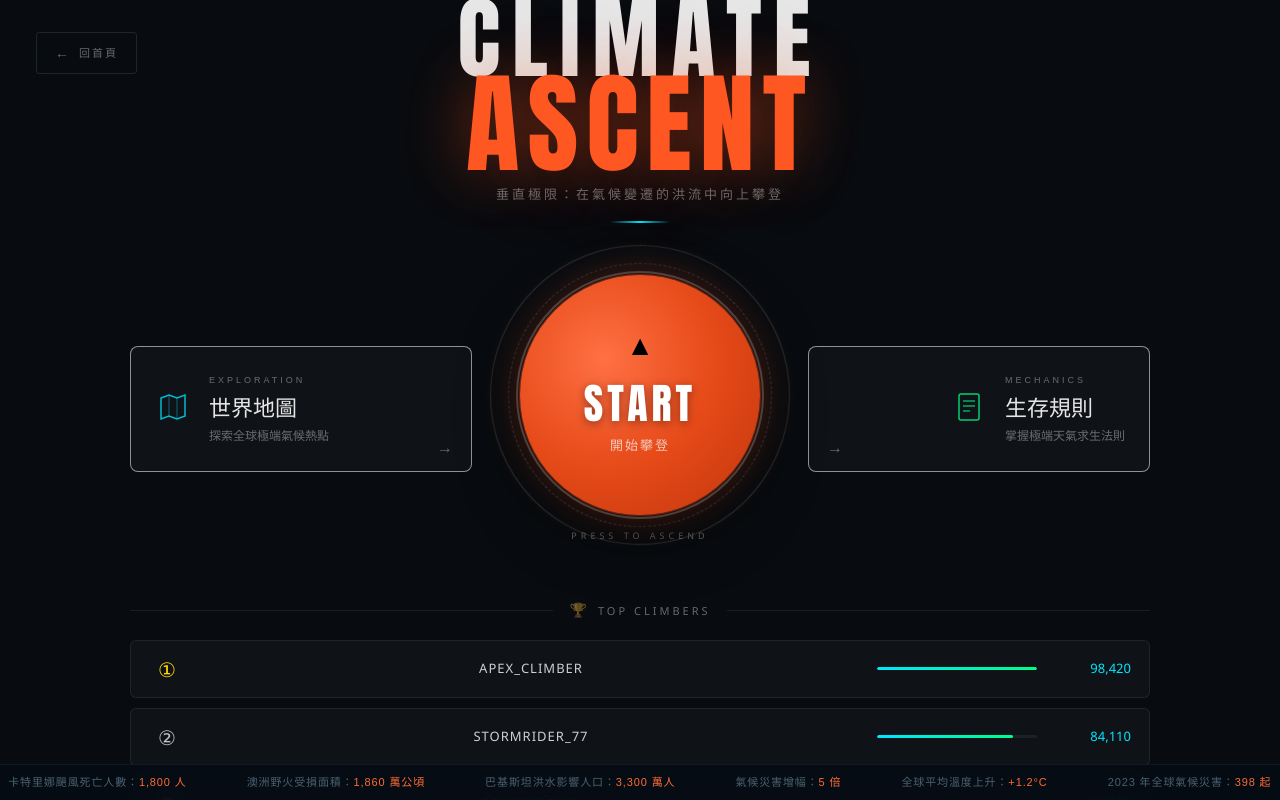
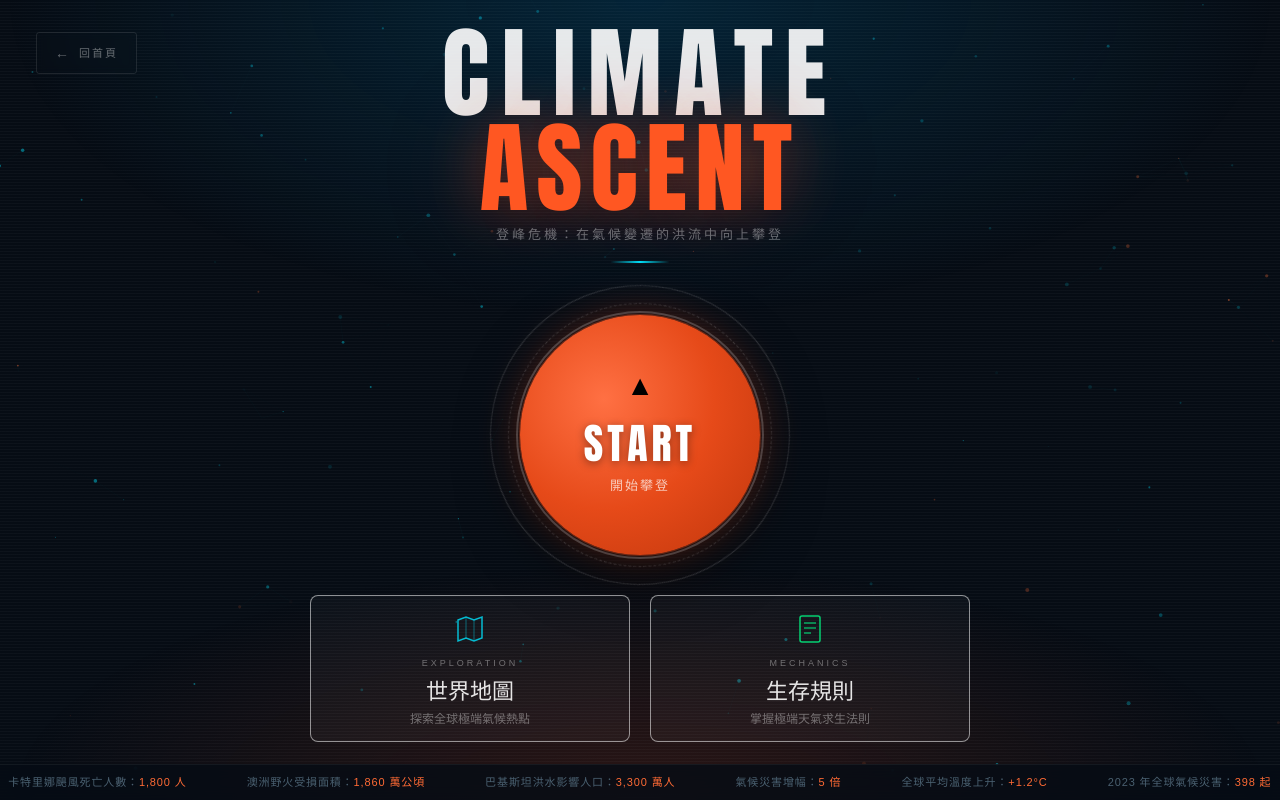
Before and after one commit to yichen-bear/extreme_weather, a Vue app in the folder frontend/: page /gamehome in a window 1280 px wide. Built offline with nearby package versions, Linux system fonts and the light colour scheme.

Commit message:
change homepage button style

```diff
--- a/frontend/src/views/GameHome.vue
+++ b/frontend/src/views/GameHome.vue
@@ -12,15 +12,30 @@
           <span class="title-climate">CLIMATE</span>
           <span class="title-ascent">ASCENT</span>
         </h1>
-        <p class="game-subtitle">垂直極限：在氣候變遷的洪流中向上攀登</p>
+        <p class="game-subtitle">登峰危機：在氣候變遷的洪流中向上攀登</p>
         <div class="title-underline"></div>
       </header>
+
+
+      <!-- Central Start Button -->
+      <div class="center-col">
+        <button class="start-btn" @click="startGame">
+          <div class="orbit orbit-1"></div>
+          <div class="orbit orbit-2"></div>
+          <div class="start-core">
+            <div class="start-icon">▲</div>
+            <span class="play-text">START</span>
+            <span class="play-sub">開始攀登</span>
+          </div>
+          <div class="start-ring"></div>
+        </button>
+      </div>
 
       <!-- Menu Grid -->
       <div class="menu-grid">
         <!-- World Map card -->
         <button
-          class="menu-card map-card"
+          class="menu-card"
           @click="currentSubView = 'map'"
           :class="{ active: currentSubView === 'map' }"
         >
@@ -43,23 +58,7 @@
               <p class="card-desc">探索全球極端氣候熱點</p>
             </div>
           </div>
-          <div class="card-tag">→</div>
         </button>
-
-        <!-- Central Start Button -->
-        <div class="center-col">
-          <button class="start-btn" @click="startGame">
-            <div class="orbit orbit-1"></div>
-            <div class="orbit orbit-2"></div>
-            <div class="start-core">
-              <div class="start-icon">▲</div>
-              <span class="play-text">START</span>
-              <span class="play-sub">開始攀登</span>
-            </div>
-            <div class="start-ring"></div>
-          </button>
-          <div class="start-hint">PRESS TO ASCEND</div>
-        </div>
 
         <!-- Rules card -->
         <button
@@ -69,11 +68,6 @@
         >
           <div class="card-glow rules-glow"></div>
           <div class="card-inner rules-inner">
-            <div class="card-text" style="text-align: left">
-              <span class="card-eyebrow">MECHANICS</span>
-              <h2 class="card-heading">生存規則</h2>
-              <p class="card-desc">掌握極端天氣求生法則</p>
-            </div>
             <div class="card-icon-wrap">
               <svg width="36" height="36" viewBox="0 0 36 36" fill="none">
                 <rect
@@ -90,8 +84,12 @@
                 <line x1="12" y1="22" x2="19" y2="22" stroke="currentColor" stroke-width="1.2" />
               </svg>
             </div>
+            <div class="card-text">
+              <span class="card-eyebrow">MECHANICS</span>
+              <h2 class="card-heading">生存規則</h2>
+              <p class="card-desc">掌握極端天氣求生法則</p>
+            </div>
           </div>
-          <div class="card-tag">→</div>
         </button>
       </div>
 
@@ -170,7 +168,7 @@ const startGame = () => {
 
   position: fixed;
   inset: 0;
-  background: var(--c-bg);
+  background: transparent;
   display: flex;
   align-items: center;
   justify-content: center;
@@ -183,7 +181,7 @@ const startGame = () => {
 
 /* ===== HEADER ===== */
 .game-header {
-  margin-bottom: 52px;
+  margin-bottom: 30px;
 }
 .back-btn {
   position: absolute;
@@ -229,6 +227,7 @@ const startGame = () => {
 }
 
 .game-title {
+  padding-top: 30px;
   font-family: var(--font-disp);
   font-size: clamp(48px, 8vw, 90px);
   margin: 0;
@@ -238,12 +237,13 @@ const startGame = () => {
   align-items: center;
 }
 .title-climate {
-  font-size: 90px;
+  font-size: 100px;
   color: rgba(255, 255, 255, 0.9);
   letter-spacing: 12px;
+  margin-bottom: 10px;
 }
 .title-ascent {
-  font-size: 110px;
+  font-size: 100px;
   color: var(--c-warn);
   letter-spacing: 8px;
   text-shadow:
@@ -266,24 +266,38 @@ const startGame = () => {
 
 /* ===== MENU GRID ===== */
 .menu-grid {
-  display: grid;
-  grid-template-columns: 1fr 280px 1fr;
-  gap: 28px;
-  margin: 40px 0;
+  display: flex;
+  flex-wrap: nowrap;
+  justify-content: center;
+  grid-template-columns: minmax(150px, 1fr) auto minmax(150px, 1fr);
+  gap: 20px;
+  margin: 40px auto;
   align-items: center;
+  width: 100%;
+  max-width: 1200px;
 }
 
 /* ===== MENU CARDS ===== */
 .menu-card {
+  display: flex;
+  flex-direction: column;
+  justify-content: center;
+  align-items: center;
   position: relative;
   background: var(--c-surface);
   border: 1px solid rgba(255, 255, 255, 0.534);
   border-radius: 8px;
-  padding: 28px 24px;
+  padding: 15px 12px;
   cursor: pointer;
-  text-align: left;
+  text-align: center;
   overflow: hidden;
   transition: all 0.4s cubic-bezier(0.23, 1, 0.32, 1);
+  width: 100%;
+  max-width: 320px;
+  min-width: 120px;
+  min-height: 100px;
+  justify-self: center;
+  flex: 1;
 }
 .menu-card:hover,
 .menu-card.active {
@@ -310,11 +324,13 @@ const startGame = () => {
 
 .card-inner {
   display: flex;
+  flex-direction: column;
   align-items: center;
-  gap: 18px;
+  gap: 8px;
+  width: 100%;
 }
 .rules-inner {
-  flex-direction: row-reverse;
+  flex-direction: column;
 }
 
 .card-icon-wrap {
@@ -327,6 +343,7 @@ const startGame = () => {
 }
 .card-text {
   color: rgb(230, 229, 229);
+  text-align: center;
 }
 .card-eyebrow {
   font-size: 9px;
@@ -669,11 +686,20 @@ const startGame = () => {
   .menu-grid {
     grid-template-columns: 1fr; /* 改為單欄排列 */
     justify-items: center;
-    gap: 30px;
+    gap: 10px;
   }
 
   .start-btn-wrapper {
     order: -1; /* 將開始按鈕移到最上方 */
+  }
+
+  .start-btn {
+    width: 160px;
+    height: 160px;
+  }
+
+  .card-heading {
+    font-size: 16px;
   }
 
   .menu-card {
@@ -691,5 +717,9 @@ const startGame = () => {
     left: 15px;
     font-size: 11px;
   }
+
+  .play-text {
+    font-size: 35px;
+  }
 }
 </style>
```
